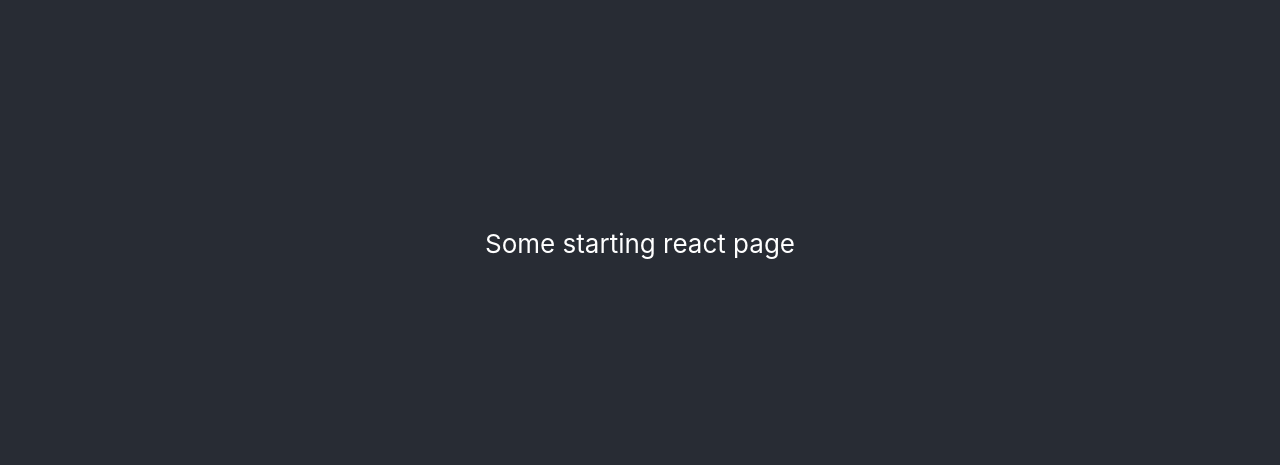
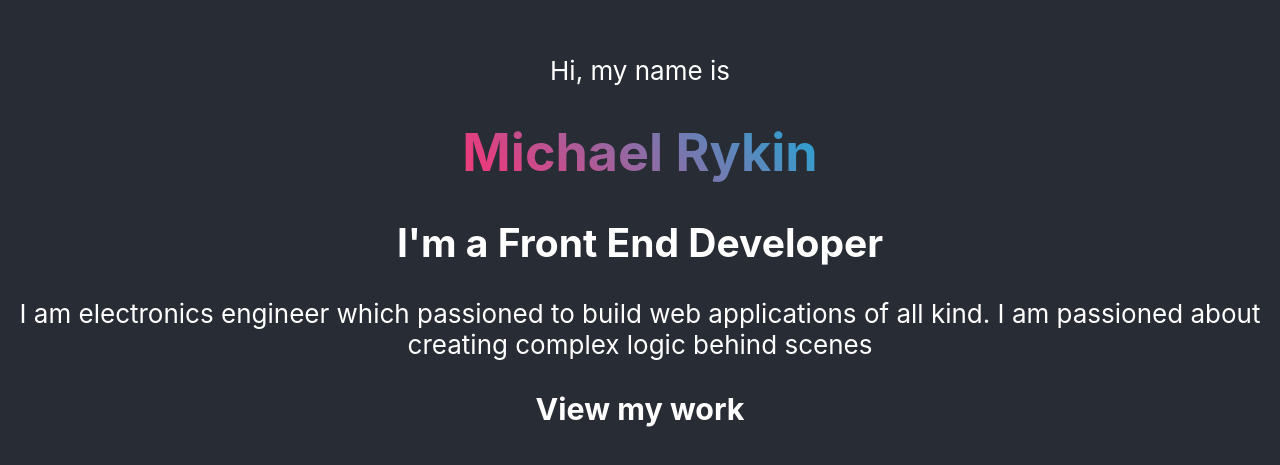
Before and after one commit to michael-ryk/Home_page, a React (Create React App) app: page / in a window 1280 px wide. Shown: the part 157-622 px from the top of the page. Built offline with nearby package versions, Linux system fonts and the light colour scheme.

Commit message:
Add Welcome component

```diff
--- a/src/App.css
+++ b/src/App.css
@@ -1,16 +1,5 @@
 .App {
   text-align: center;
-}
-
-.App-logo {
-  height: 40vmin;
-  pointer-events: none;
-}
-
-@media (prefers-reduced-motion: no-preference) {
-  .App-logo {
-    animation: App-logo-spin infinite 20s linear;
-  }
 }
 
 .App-header {
@@ -24,15 +13,23 @@
   color: white;
 }
 
-.App-link {
-  color: #61dafb;
+.my-name {
+  background: linear-gradient(45deg, #23d5ab, #ee7752, #e73c7e, #23a6d5, #23d5ab, #ee7752, #e73c7e, #23a6d5);
+	background-size: 200% auto;
+  background-clip: text;
+  -webkit-background-clip: text;    /*may need in other browsers*/
+  -webkit-text-fill-color: transparent;
+	animation: changingBackgroundGradient 5s linear infinite;
 }
 
-@keyframes App-logo-spin {
-  from {
-    transform: rotate(0deg);
-  }
-  to {
-    transform: rotate(360deg);
-  }
+@keyframes changingBackgroundGradient {
+	0% {
+		background-position: 0% 50%;
+	}
+	50% {
+		background-position: 100% 50%;
+	}
+	100% {
+		background-position: 0% 50%;
+	}
 }
--- a/src/App.js
+++ b/src/App.js
@@ -1,12 +1,11 @@
+import Welcome from './components/Welcome';
 import './App.css';
 
 function App() {
   return (
     <div className="App">
       <header className="App-header">
-        <p>
-          Some starting react page
-        </p>
+        <Welcome />
       </header>
     </div>
   );
--- /dev/null
+++ b/src/assets/Constants.js
@@ -0,0 +1,6 @@
+export const welcome = {
+  intro: 'Hi, my name is',
+  myName: 'Michael Rykin',
+  whoAmI: 'I\'m a Front End Developer',
+  aboutMeText: 'I am electronics engineer which passioned to build web applications of all kind. I am passioned about creating complex logic behind scenes',
+};
--- /dev/null
+++ b/src/components/Welcome.jsx
@@ -0,0 +1,16 @@
+import { welcome } from '../assets/Constants';
+
+const Welcome = () => {
+  const {intro, myName, whoAmI, aboutMeText } = welcome;
+  return (
+    <div>
+      <p>{intro}</p>
+      <h1 className='my-name'>{myName}</h1>
+      <h2>{whoAmI}</h2>
+      <p>{aboutMeText}</p>
+      <h3>View my work</h3>
+    </div>
+  )
+}
+
+export default Welcome;
```
